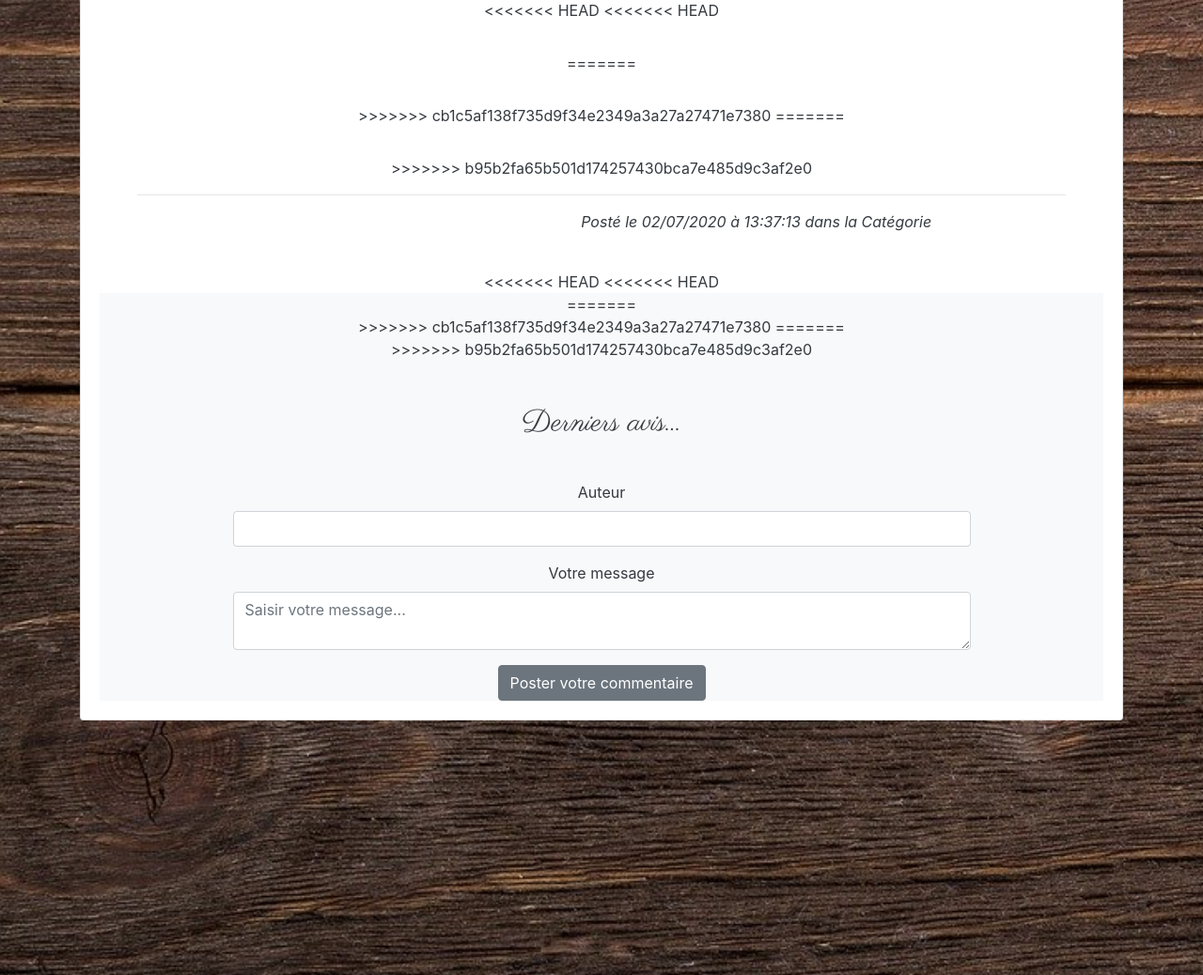
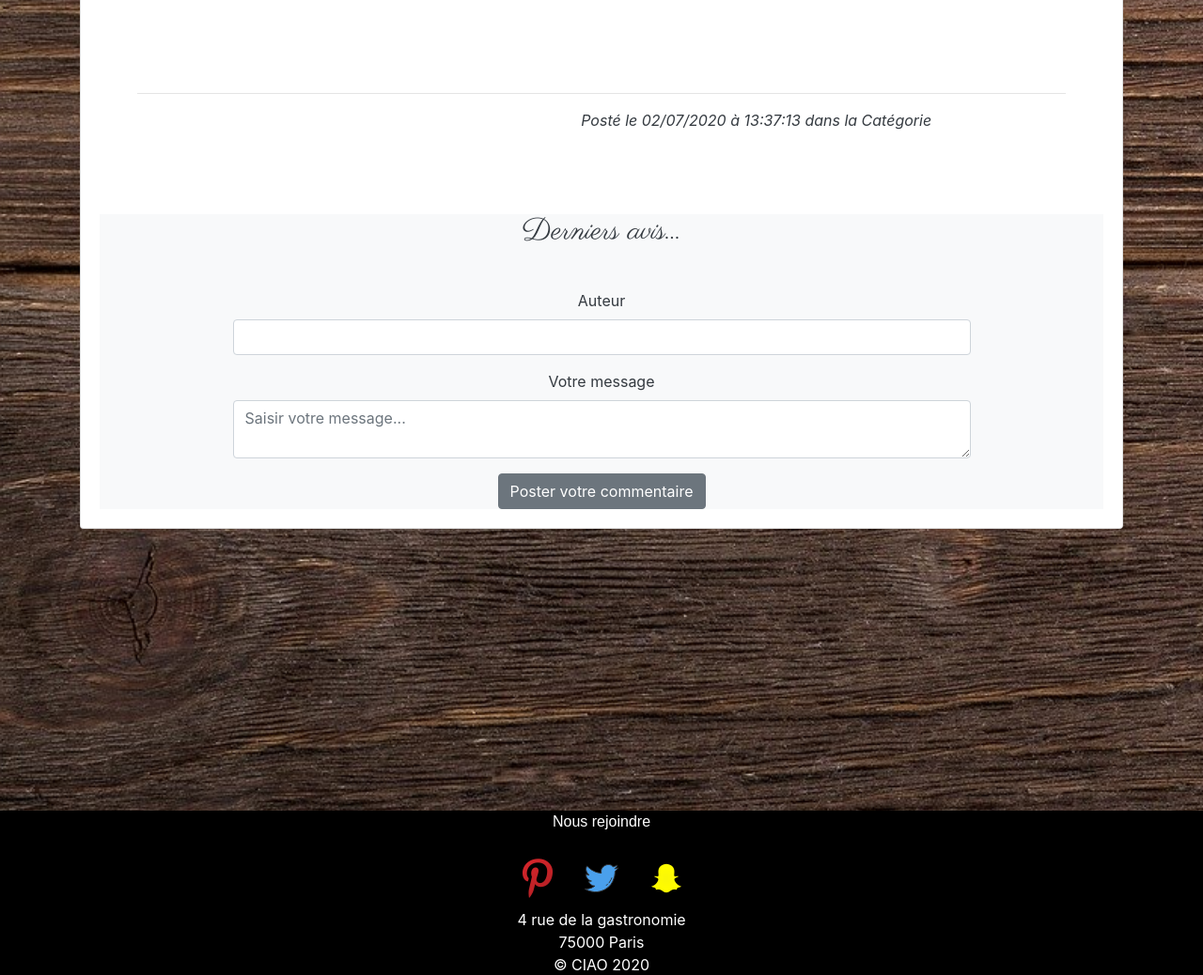
Before and after one commit to O-Antonin/projetcodeuses, a Symfony app: template templates/blog/show.html.twig in a window 1280 px wide. Shown: the part 1001-2039 px from the top of the page at 94% size. Run offline with Twig, Linux system fonts and the light colour scheme; the template is opened without the code that fills it, so the values that code supplies are empty; form fields are guessed from the names that the template uses; some libraries are stand-ins or nearby versions.

Commit message:
Update show.html.twig

```diff
--- a/templates/blog/show.html.twig
+++ b/templates/blog/show.html.twig
@@ -9,20 +9,17 @@
         <div class="col-md-12 card mb-2 text-center p-0 text-dark">
             <img src="{{ asset('images/recettesImages/' ~ recette.image )|replace({"200": "1000/300"}) }}" class="card-img-top" alt="{{ recette.title }}">
 
-<<<<<<< HEAD
-<<<<<<< HEAD
             <div class="card-body ">
                 <h5 class="card-title text-center">{{ recette.title }}</h5>
-=======
-            <div class="card-body">
-                <h5 class="card-title text-center text-dark">{{ recette.title }}</h5>
->>>>>>> cb1c5af138f735d9f34e2349a3a27a27471e7380
-=======
 
             <div class="card-body">
                 <h5 class="card-title text-center text-dark">{{ recette.title }}</h5>
 
->>>>>>> b95b2fa65b501d174257430bca7e485d9c3af2e0
+
+            <div class="card-body">
+                <h5 class="card-title text-center text-dark">{{ recette.title }}</h5>
+
+
                 <p class="card-text text-center">{{ recette.content|raw }}</p>
                 <hr>
 
@@ -37,17 +34,12 @@
 
     </div>
 
-
-<<<<<<< HEAD
-<<<<<<< HEAD
-        <div class="col-md-12 bg-light style="formulaire">
-=======
-        <div class="col-md-12">
->>>>>>> cb1c5af138f735d9f34e2349a3a27a27471e7380
-=======
         <div class="col-md-12 bg-light style="formulaire">
 
->>>>>>> b95b2fa65b501d174257430bca7e485d9c3af2e0
+        <div class="col-md-12">
+
+        <div class="col-md-12 bg-light style="formulaire">
+
 
             <h2 class="text-center text-dark mt-5"> Derniers avis... </h2>
 
```
